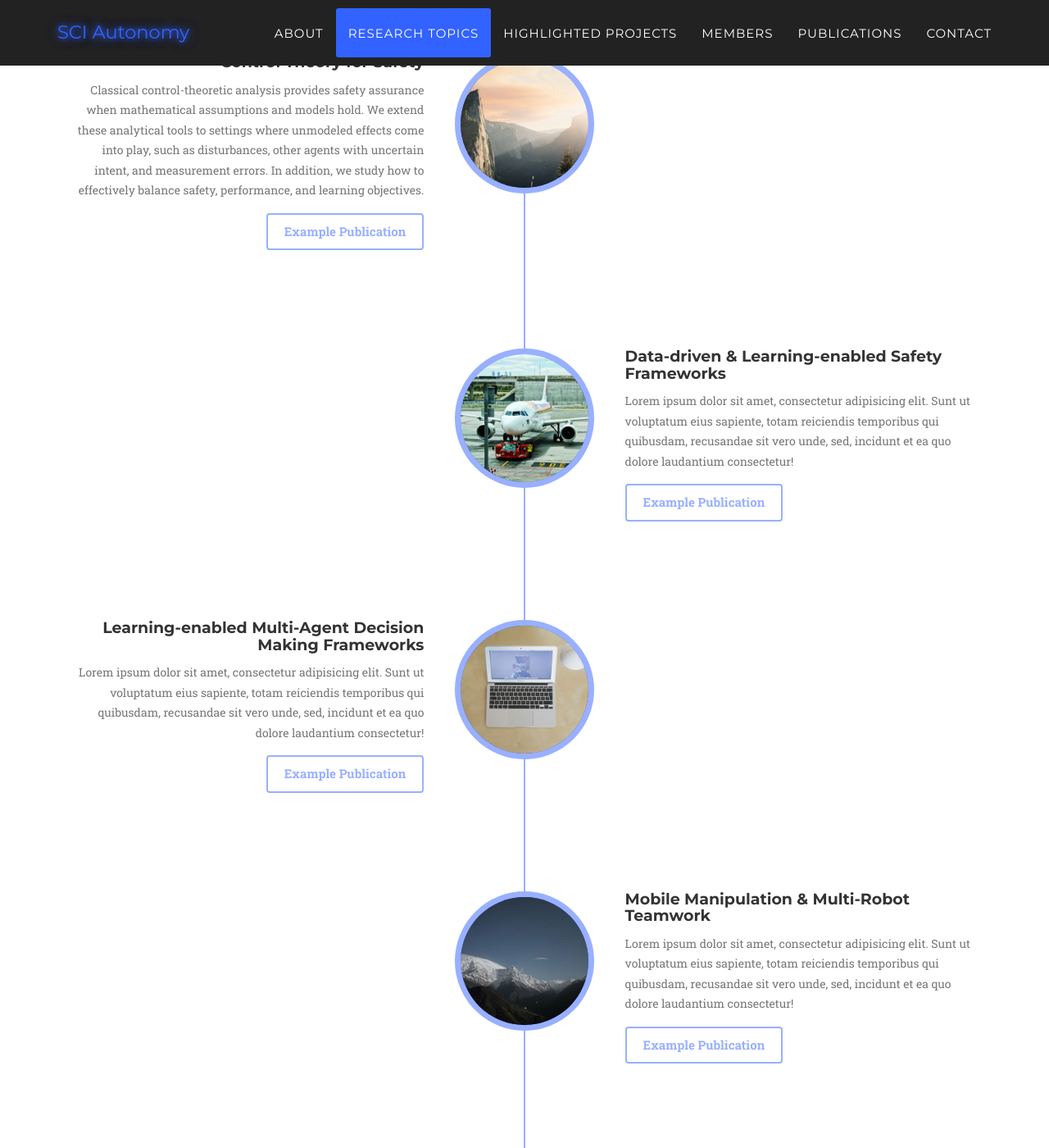
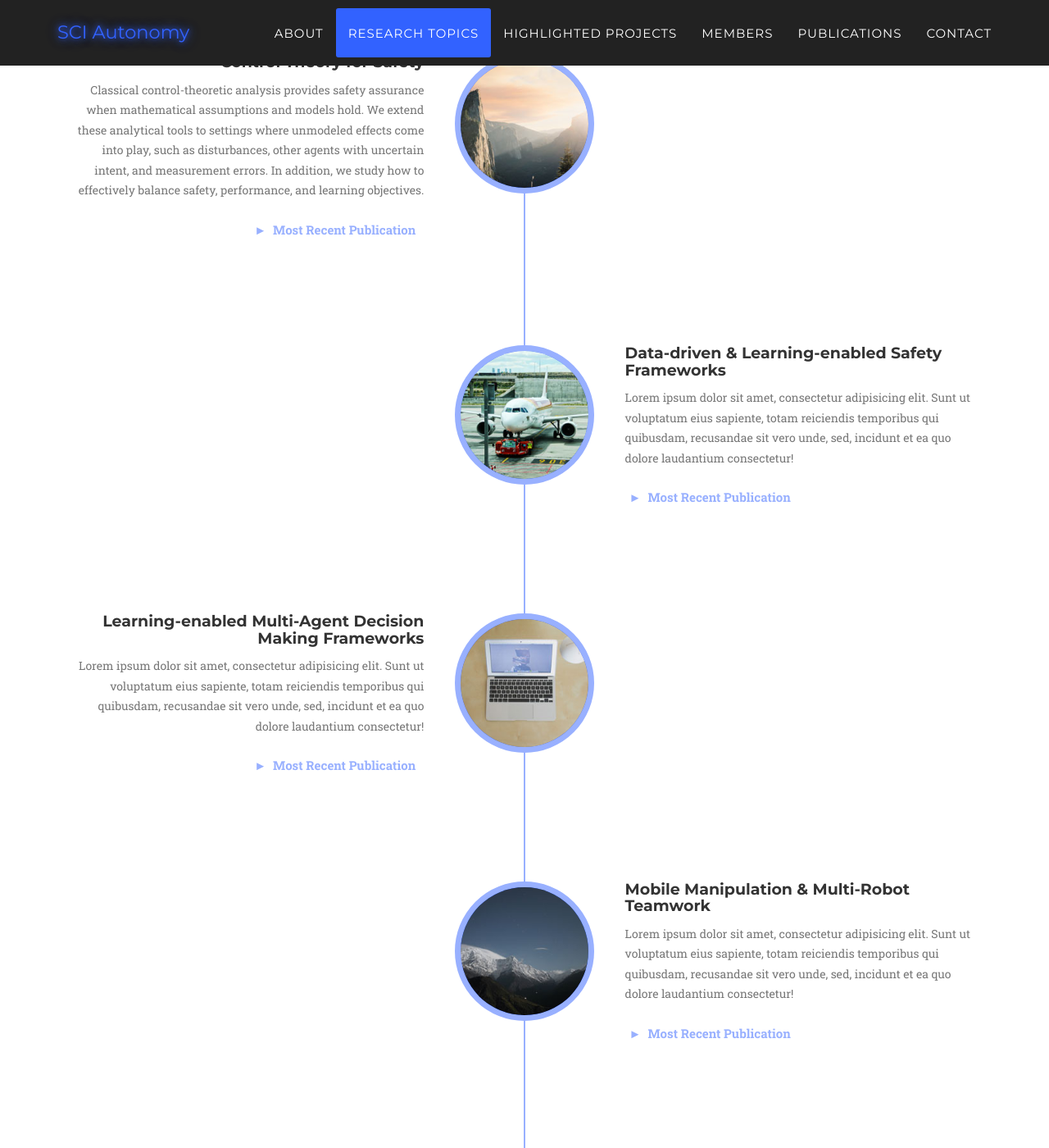
Before and after one commit to ChoiJangho/sci_autonomy_lab_website, a Jekyll site: the page built from index.html, in a window 1280 px wide and 1400 px high, scrolled down 2843 px. Shown: the whole window at 82% size. Built offline with Jekyll 4.4.1, drawn with Linux system fonts in a browser that asks for light colours; some web fonts are replaced; some of the changed text lies outside the part shown.

Commit message:
eddit publication button style.

```diff
--- a/_includes/research_themes.html
+++ b/_includes/research_themes.html
@@ -24,7 +24,7 @@
                                         In addition, we study how to effectively balance safety, performance, and learning objectives.</p>
                                 </div>
                                 <div>
-                                    <a class="timeline-example-publication" href="#about">Example Publication</a>
+                                    <a class="timeline-example-publication" href="#about">Most Recent Publication</a>
                                 </div>
                             </div>
                         </li>
@@ -40,7 +40,7 @@
                                     <p class="text-muted">Lorem ipsum dolor sit amet, consectetur adipisicing elit. Sunt ut voluptatum eius sapiente, totam reiciendis temporibus qui quibusdam, recusandae sit vero unde, sed, incidunt et ea quo dolore laudantium consectetur!</p>
                                 </div>
                                 <div>
-                                    <a class="timeline-example-publication" href="#about">Example Publication</a>
+                                    <a class="timeline-example-publication" href="#about">Most Recent Publication</a>
                                 </div>
                             </div>
                         </li>
@@ -56,7 +56,7 @@
                                     <p class="text-muted">Lorem ipsum dolor sit amet, consectetur adipisicing elit. Sunt ut voluptatum eius sapiente, totam reiciendis temporibus qui quibusdam, recusandae sit vero unde, sed, incidunt et ea quo dolore laudantium consectetur!</p>
                                 </div>
                                 <div>
-                                    <a class="timeline-example-publication" href="#about">Example Publication</a>
+                                    <a class="timeline-example-publication" href="#about">Most Recent Publication</a>
                                 </div>
                             </div>
                         </li>
@@ -72,7 +72,7 @@
                                     <p class="text-muted">Lorem ipsum dolor sit amet, consectetur adipisicing elit. Sunt ut voluptatum eius sapiente, totam reiciendis temporibus qui quibusdam, recusandae sit vero unde, sed, incidunt et ea quo dolore laudantium consectetur!</p>
                                 </div>
                                 <div>
-                                    <a class="timeline-example-publication" href="#about">Example Publication</a>
+                                    <a class="timeline-example-publication" href="#about">Most Recent Publication</a>
                                 </div>
                             </div>
                         </li>
@@ -88,7 +88,7 @@
                                     <p class="text-muted">Lorem ipsum dolor sit amet, consectetur adipisicing elit. Sunt ut voluptatum eius sapiente, totam reiciendis temporibus qui quibusdam, recusandae sit vero unde, sed, incidunt et ea quo dolore laudantium consectetur!</p>
                                 </div>
                                 <div>
-                                    <a class="timeline-example-publication" href="#about">Example Publication</a>
+                                    <a class="timeline-example-publication" href="#about">Most Recent Publication</a>
                                 </div>
                             </div>
                         </li>
```
Also changed, not shown: _includes/css/agency.css (+12 -7 lines).
